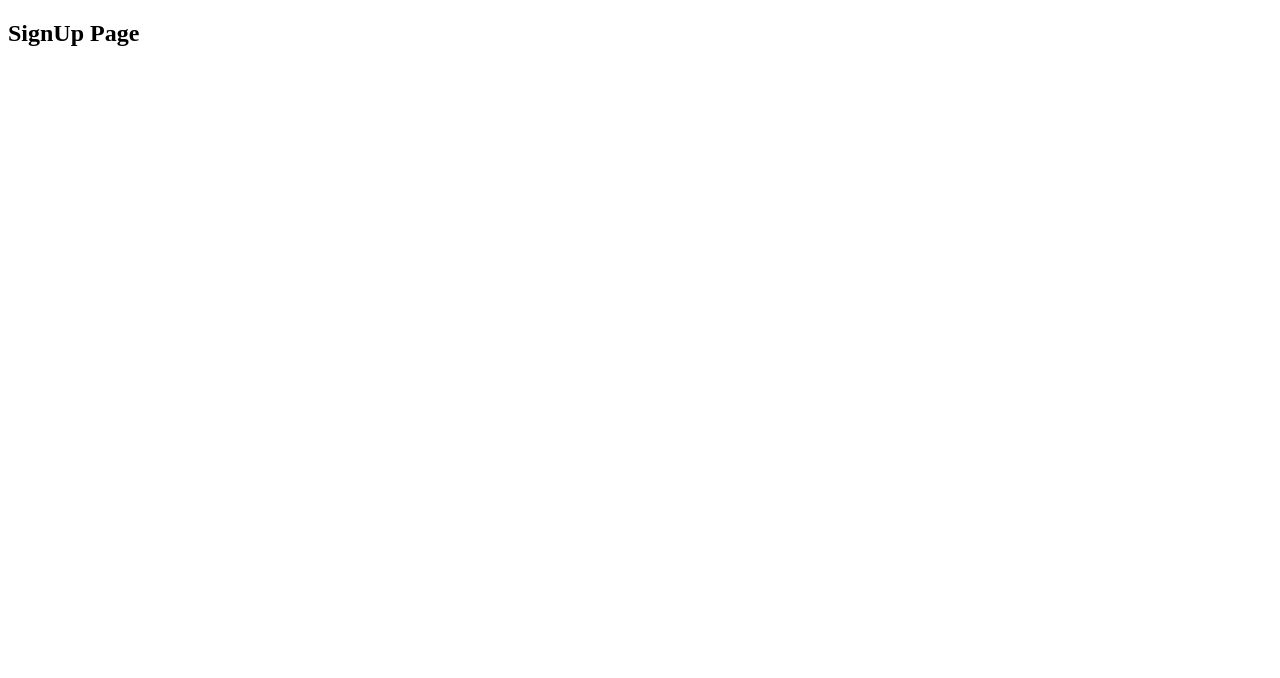
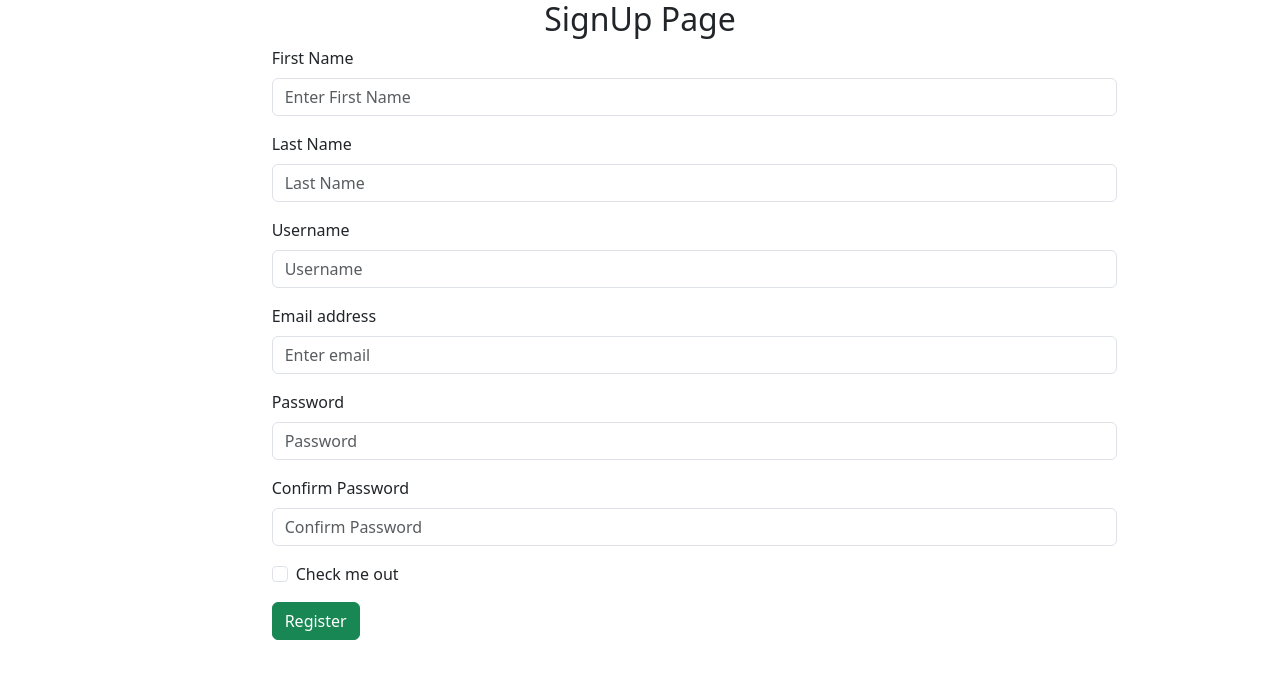
Before and after one commit to toyman640/agencyFrontend, a React (Create React App) app: page /sign-up in a window 1280 px wide. Shown: the top 678 px of the page. Built offline with nearby package versions, Linux system fonts and the light colour scheme.

Commit message:
Create Sign up form

```diff
--- a/src/component/SignUp.js
+++ b/src/component/SignUp.js
@@ -1,8 +1,47 @@
 import React from 'react';
+import Button from 'react-bootstrap/Button';
+import Form from 'react-bootstrap/Form';
+import { Row, Col } from 'react-bootstrap'; // Import Row and Col for grid layout
 
 const SignUp = () => (
   <div>
-    <h2>SignUp Page</h2>
+    <h2 className="text-center">SignUp Page</h2>
+    <Row className="justify-content-center">
+      <Col lg={{ span: 8, offset: 1 }} md={{ span: 10, offset: 1 }} sm={{ span: 10, offset: 1 }}>
+        <Form>
+          <Form.Group className="mb-3" controlId="formBasicEmail">
+            <Form.Label>First Name</Form.Label>
+            <Form.Control type="text" placeholder="Enter First Name" />
+          </Form.Group>
+          <Form.Group className="mb-3" controlId="formBasicName">
+            <Form.Label>Last Name</Form.Label>
+            <Form.Control type="text" placeholder="Last Name" />
+          </Form.Group>
+          <Form.Group className="mb-3" controlId="formBasicName">
+            <Form.Label>Username</Form.Label>
+            <Form.Control type="text" placeholder="Username" />
+          </Form.Group>
+          <Form.Group className="mb-3" controlId="formBasicEmail">
+            <Form.Label>Email address</Form.Label>
+            <Form.Control type="email" placeholder="Enter email" />
+          </Form.Group>
+          <Form.Group className="mb-3" controlId="formBasicPassword">
+            <Form.Label>Password</Form.Label>
+            <Form.Control type="password" placeholder="Password" />
+          </Form.Group>
+          <Form.Group className="mb-3" controlId="formBasicPassword">
+            <Form.Label>Confirm Password</Form.Label>
+            <Form.Control type="password" placeholder="Confirm Password" />
+          </Form.Group>
+          <Form.Group className="mb-3" controlId="formBasicCheckbox">
+            <Form.Check type="checkbox" label="Check me out" />
+          </Form.Group>
+          <Button variant="success" type="submit">
+            Register
+          </Button>
+        </Form>
+      </Col>
+    </Row>
   </div>
 );
 
--- a/src/index.js
+++ b/src/index.js
@@ -2,6 +2,7 @@ import React from 'react';
 import ReactDOM from 'react-dom/client';
 import App from './App';
 import reportWebVitals from './reportWebVitals';
+import 'bootstrap/dist/css/bootstrap.min.css';
 
 const root = ReactDOM.createRoot(document.getElementById('root'));
 root.render(
```
